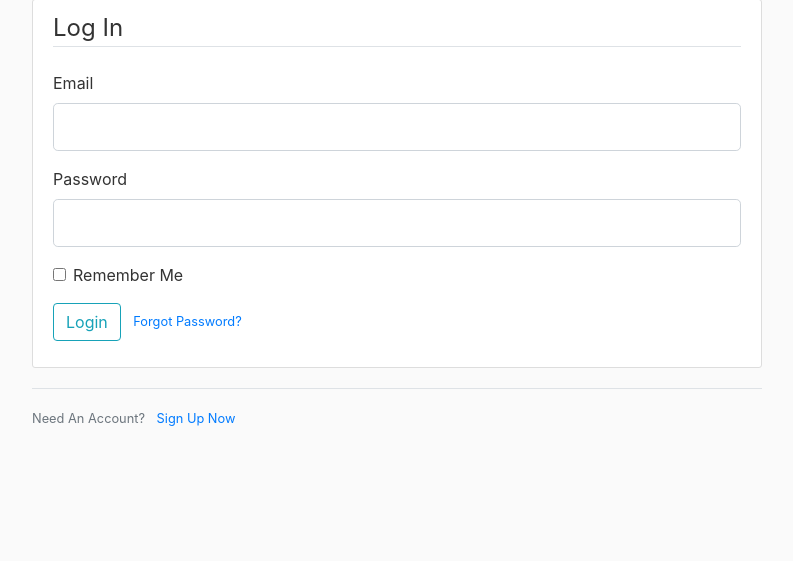
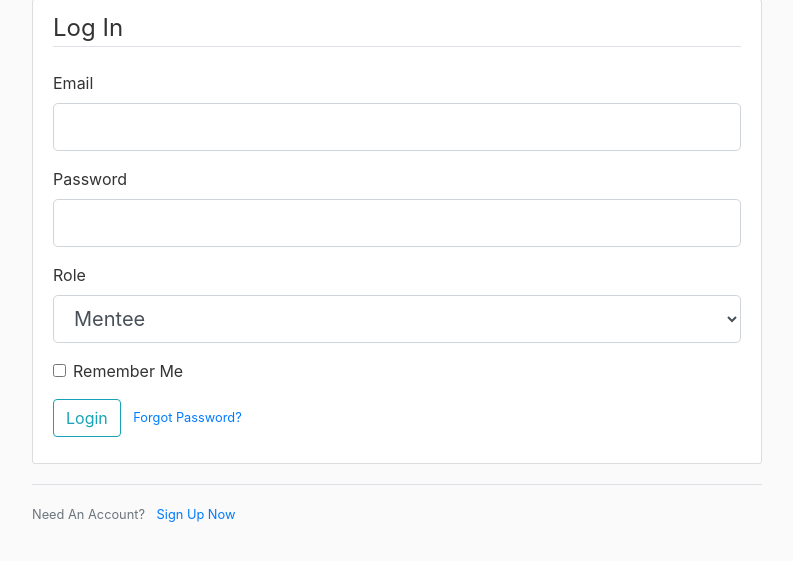
Before and after one commit to ShikaiWang-Sky/CodeToGiveAlpharetta, a Flask app: page /login in a window 1280 px wide. Shown: the part 81-642 px from the top of the page, without its empty margins (53-846 px from the left). Run offline with Flask 2, Linux system fonts and the light colour scheme; parts of the project's set-up code (start-up, migrations or seed data) failed here and were passed over; some libraries are stand-ins or nearby versions.

Commit message:
add selectField for login page

```diff
--- a/flaskblog/forms.py
+++ b/flaskblog/forms.py
@@ -1,9 +1,9 @@
 from flask_wtf import FlaskForm
 from flask_wtf.file import FileField, FileAllowed
 from flask_login import current_user
-from wtforms import StringField, PasswordField, SubmitField, BooleanField, TextAreaField, SelectMultipleField
+from wtforms import StringField, PasswordField, SubmitField, BooleanField, TextAreaField, SelectMultipleField, SelectField
 from wtforms.validators import DataRequired, Length, Email, EqualTo, ValidationError
-from flaskblog.models import User
+# from flaskblog.models import User
 
 
 # Registration Forms for Mentees
@@ -37,6 +37,11 @@ class LoginForm(FlaskForm):
     email = StringField('Email',
                         validators=[DataRequired(), Email()])
     password = PasswordField('Password', validators=[DataRequired()])
+    role = SelectField('Role', validators=[DataRequired()], choices=[
+        ('mentee', 'Mentee'),
+        ('mentor', 'Mentor'),
+        ('admin', 'Admin')
+    ])
     remember = BooleanField('Remember Me')
     submit = SubmitField('Login')
 
--- a/flaskblog/routes.py
+++ b/flaskblog/routes.py
@@ -2,7 +2,7 @@ import os
 import secrets
 from PIL import Image
 from flask import render_template, url_for, flash, redirect, request, abort, session
-from flaskblog import app, db, bcrypt, mail
+from flaskblog import app, db, bcrypt
 from flaskblog.forms import (RegistrationForm, LoginForm, UpdateAccountForm,
                              ResetPasswordForm)
 from flaskblog.models import Mentor, Mentee, Meeting
@@ -15,8 +15,8 @@ from flask_mail import Message
 @app.route("/home")
 def home():
     page = request.args.get('page', 1, type=int)
-    posts = Post.query.order_by(Post.date_posted.desc()).paginate(page=page, per_page=5)
-    return render_template('home.html', posts=posts)
+    # posts = Post.query.order_by(Post.date_posted.desc()).paginate(page=page, per_page=5)
+    return render_template('home.html')
 
 
 @app.route("/about")
@@ -100,10 +100,13 @@ def logout():
     logout_user()
     user_type = session.get('user', None)
     if not user_type:
+        session.clear()
         return redirect(url_for('mentor-home'))
     elif user_type == 'mentee':
+        session.clear()
         return redirect(url_for('mentee-home'))
     else:
+        session.clear()
         return redirect(url_for('home'))
 
 
--- a/flaskblog/templates/login.html
+++ b/flaskblog/templates/login.html
@@ -31,6 +31,22 @@
                         {{ form.password(class="form-control form-control-lg") }}
                     {% endif %}
                 </div>
+
+                {#  select the role  #}
+                <div class="form-group">
+                    {{ form.role.label(class="form-control-label") }}
+                    {% if form.role.errors %}
+                        {{ form.role(class="form-control form-control-lg is-invalid") }}
+                        <div class="invalid-feedback">
+                            {% for error in form.role.errors %}
+                                <span>{{ error }}</span>
+                            {% endfor %}
+                        </div>
+                    {% else %}
+                        {{ form.role(class="form-control form-control-lg") }}
+                    {% endif %}
+                </div>
+
                 <div class="form-check">
                     {{ form.remember(class="form-check-input") }}
                     {{ form.remember.label(class="form-check-label") }}
```
